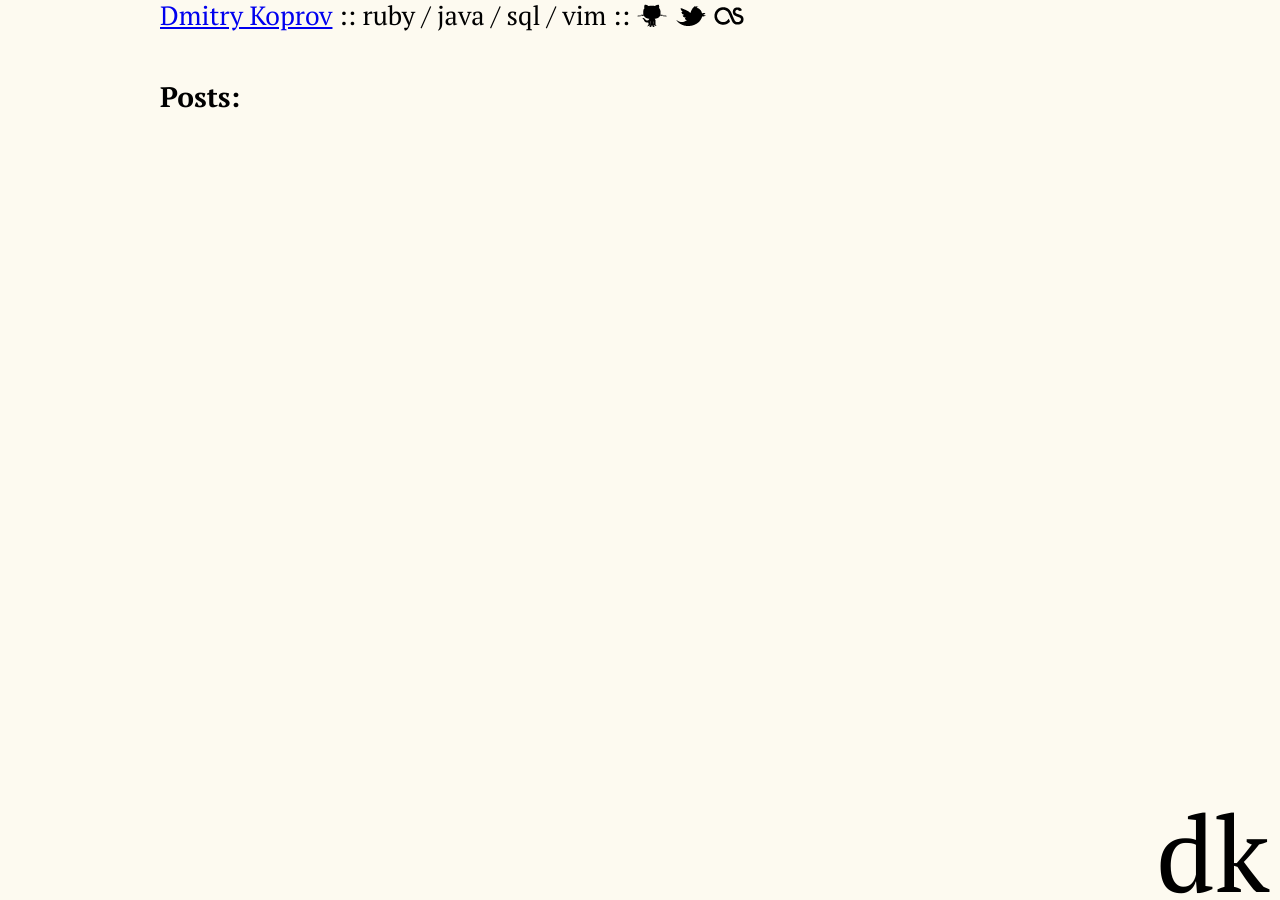
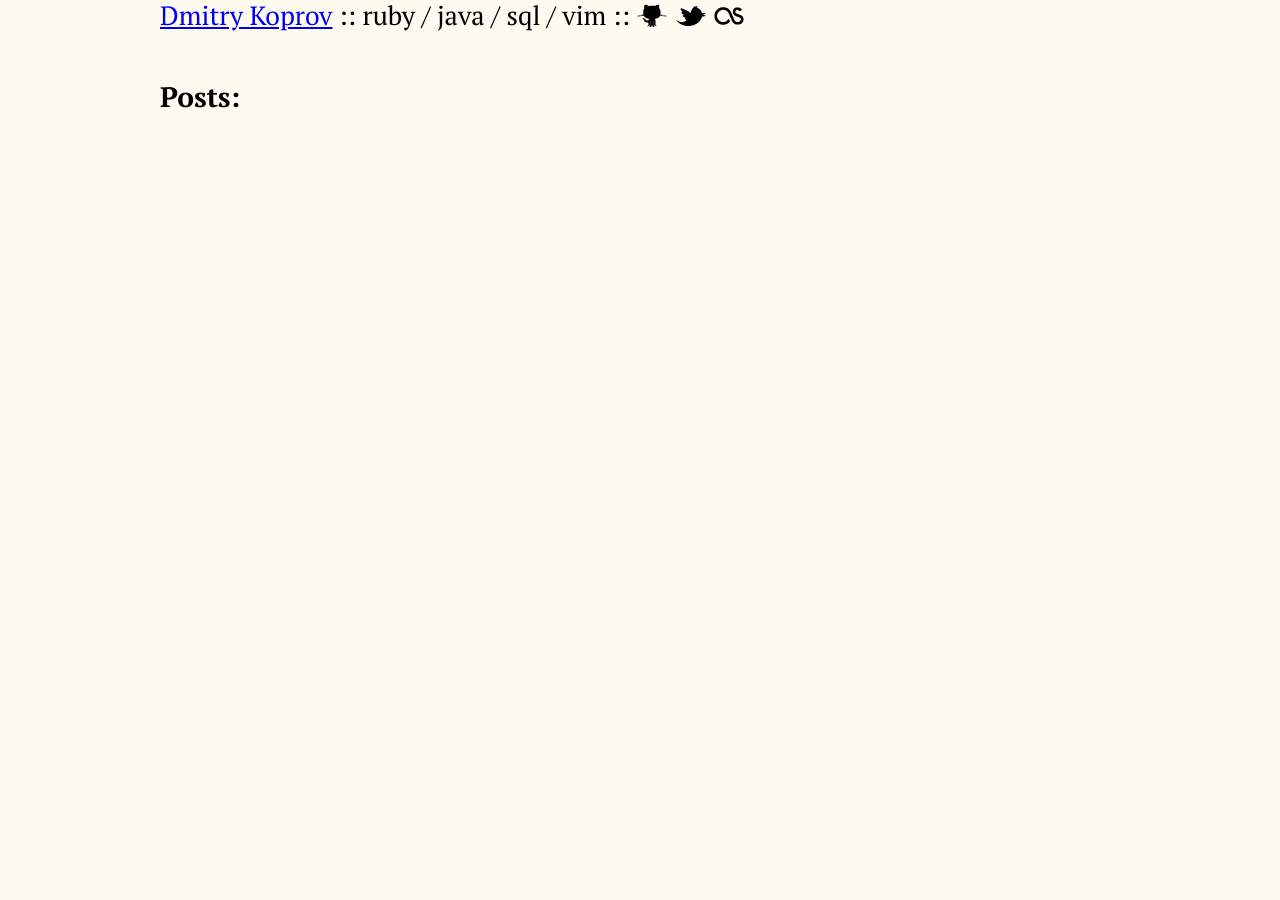
Before and after one commit to dkoprov/dkoprov.github.com, a Jekyll site: the page built from index.html, in a window 1280 px wide. Built offline with Jekyll 4.4.1, drawn with Linux system fonts in a browser that asks for light colours; nearby versions of some CDN libraries; library files that are not in the unit come from our copies; Markdown is read by kramdown in place of the engine named in the settings.

Commit message:
Annoying dk at the right bottom removed.

```diff
--- a/_layouts/default.html
+++ b/_layouts/default.html
@@ -32,10 +32,6 @@
       {{ content }}
     </div>
 
-    <div class="wtf">
-      dk
-    </div>
-
     <!-- ClickTale Bottom part -->
     <!-- <div id="ClickTaleDiv" style="display: none;"></div>-->
     <!-- <script type="text/javascript">-->
```
